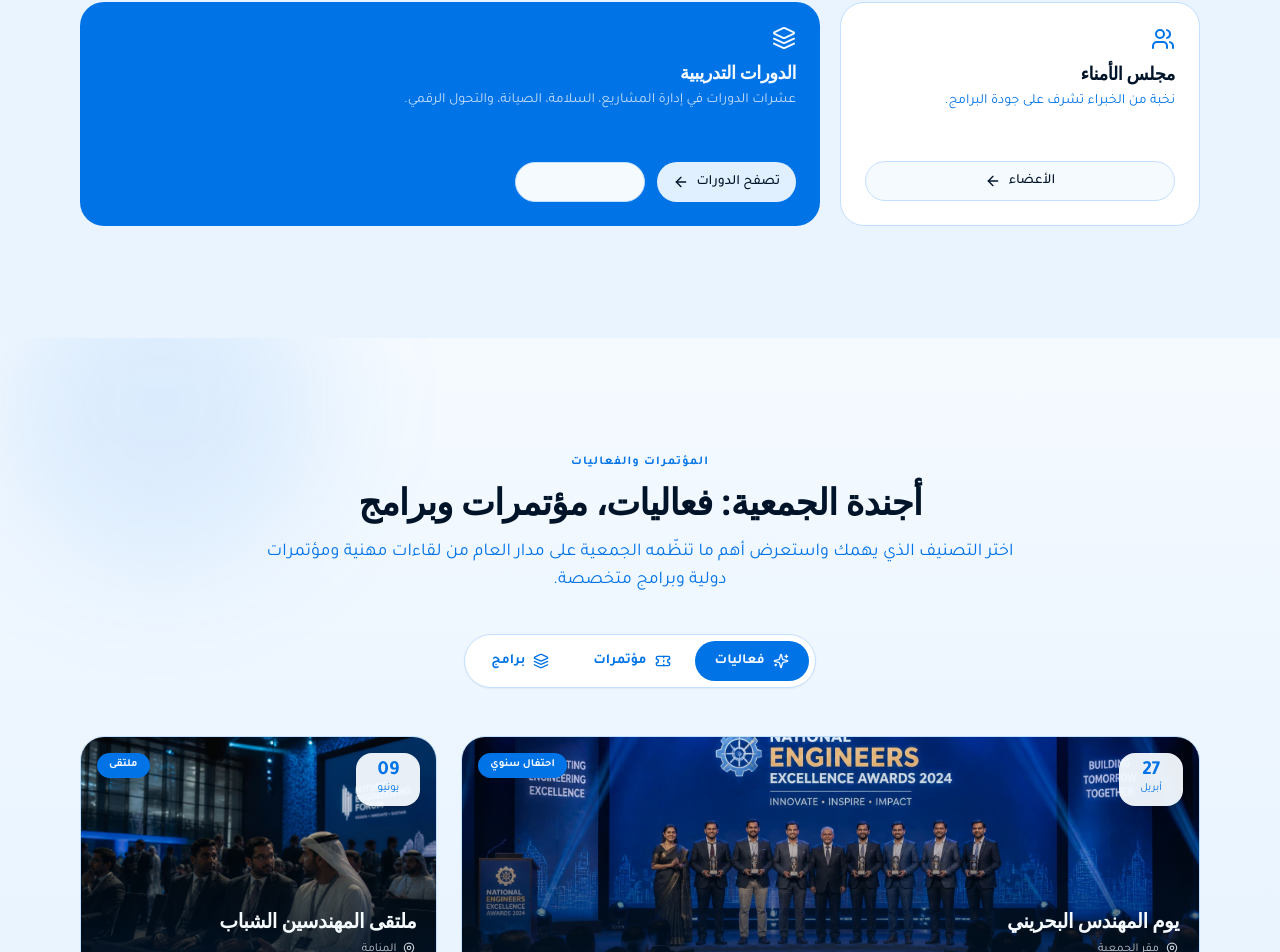
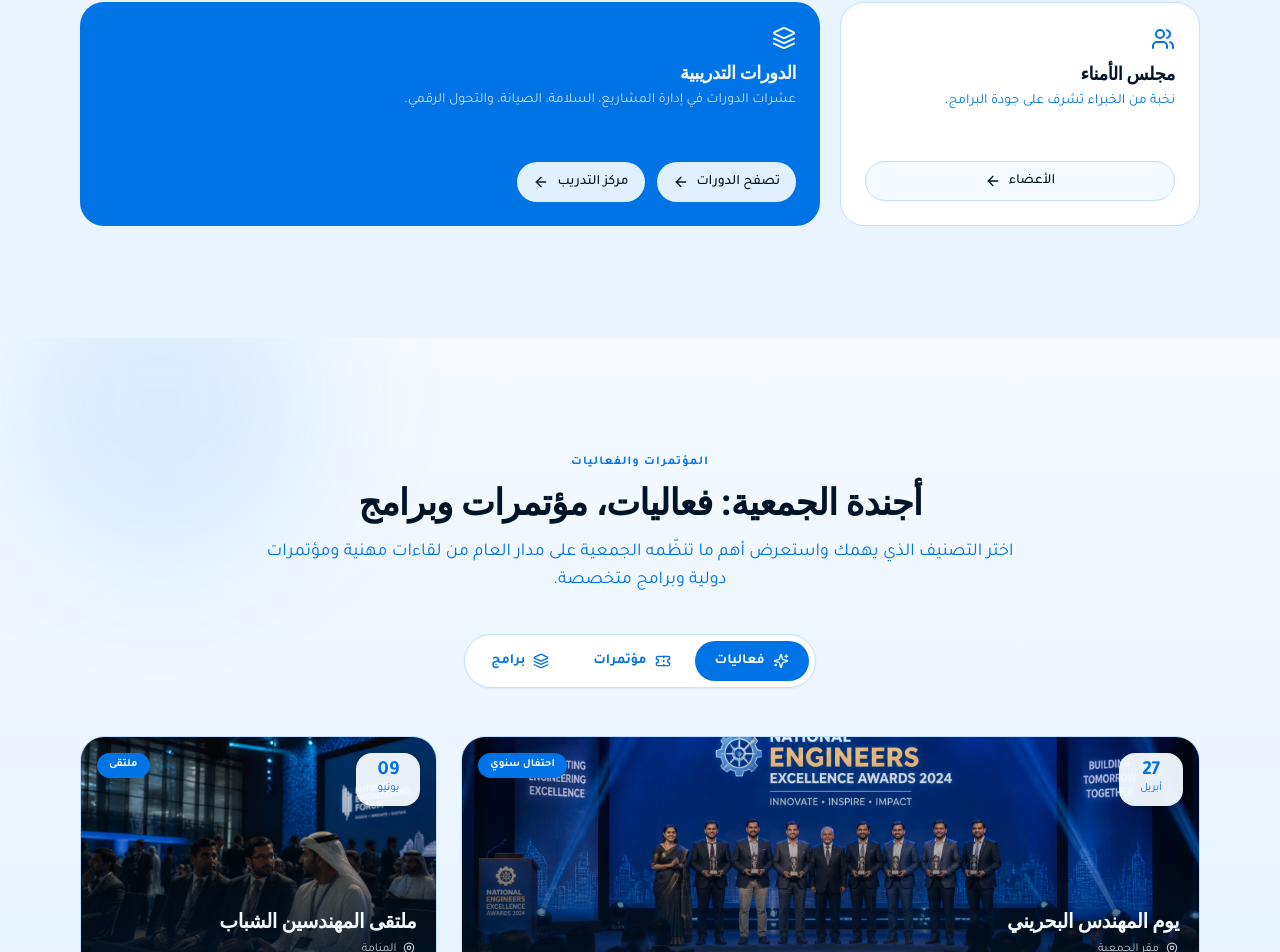
Before and after one commit to trainingcenterbse/BSE-Website-Template, a React (Vite) app: page / in a window 1280 px wide. Shown: the part 2828-3780 px from the top of the page. Built offline with nearby package versions, Linux system fonts and the light colour scheme; the HTML template or start-up script is replaced by a standard one.

Commit message:
Changes
Co-authored-by: trainingcenterbse <233014568+trainingcenterbse@users.noreply.github.com>

```diff
--- a/src/components/home/HomeSections.tsx
+++ b/src/components/home/HomeSections.tsx
@@ -384,7 +384,7 @@ const HomeSections = () => {
                 </div>
                 <div className="flex flex-wrap gap-3">
                   <MoreButton href="/training-courses" variant="secondary" label={t("تصفح الدورات", "Browse courses")} />
-                  <MoreButton href="/training-center" variant="outline" label={t("مركز التدريب", "Training center")} />
+                  <MoreButton href="/training-center" variant="secondary" label={t("مركز التدريب", "Training center")} />
                 </div>
               </div>
             </Reveal>
```
